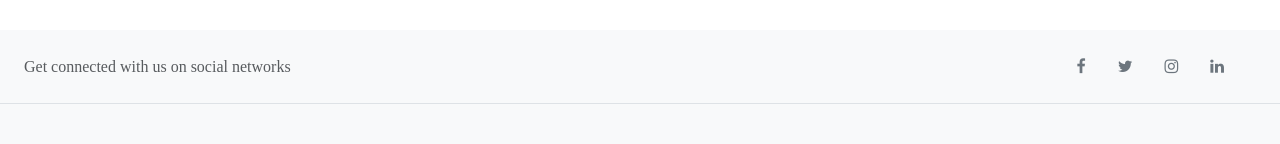
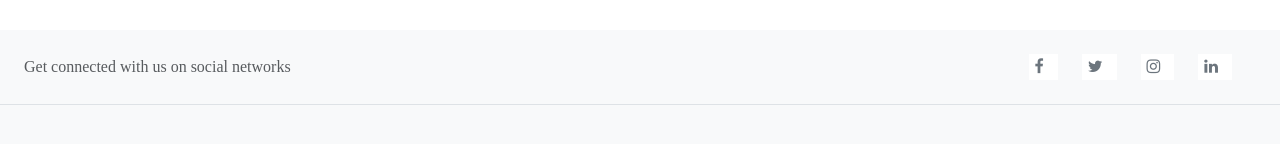
Before and after one commit to PubuduDeepamal/KCC, a React (Create React App) app: page /AdminLogin in a window 1280 px wide. Shown: the part 488-632 px from the top of the page. Built offline with nearby package versions, Linux system fonts and the light colour scheme.

Commit message:
footer  changes

```diff
--- a/src/Components/Footer/Footer.js
+++ b/src/Components/Footer/Footer.js
@@ -2,6 +2,7 @@ import React from 'react';
 import { MDBFooter, MDBContainer, MDBRow, MDBCol, MDBIcon } from 'mdb-react-ui-kit';
 // Import the CSS files
 import 'font-awesome/css/font-awesome.min.css';
+import '../../Css/Footer.css';
 
 const Footer = () => {
   return (
@@ -12,18 +13,18 @@ const Footer = () => {
         </div>
 
         <div>
-          <a href='' className='me-4 text-reset'>
+          <button className='me-4 text-reset' id="icon" onClick={() => window.open('https://www.facebook.com/')}>
             <MDBIcon color='secondary' icon='facebook' className='me-2' />
-          </a>
-          <a href='' className='me-4 text-reset'>
+          </button>
+          <button className='me-4 text-reset' id="icon" onClick={() => window.open('https://www.twitter.com/')}>
             <MDBIcon color='secondary' icon='twitter' className='me-2' />
-          </a>
-          <a href='' className='me-4 text-reset'>
+          </button>
+          <button className='me-4 text-reset' id="icon" onClick={() => window.open('https://www.instagram.com/')}>
             <MDBIcon color='secondary' icon='instagram' className='me-2' />
-          </a>
-          <a href='' className='me-4 text-reset'>
+          </button>
+          <button className='me-4 text-reset' id="icon" onClick={() => window.open('https://www.linkedin.com/')}>
             <MDBIcon color='secondary' icon='linkedin' className='me-2' />
-          </a>
+          </button>
         </div>
       </section>
 
@@ -72,11 +73,13 @@ const Footer = () => {
                   Booking Parking Slot
                 </a>
               </p>
+
               <p>
-                <a href='' className='text-reset' disable>
-                  Login
+                <a href='/Booking' className='text-reset'>
+                Login
                 </a>
               </p>
+
 
             </MDBCol>
 
--- a/src/Css/Footer.css
+++ b/src/Css/Footer.css
@@ -32,3 +32,8 @@
 .me-3{
     font-family: 'Times New Roman', serif;
 }
+
+#icon{
+    background: white;
+    border: none;
+}
```
